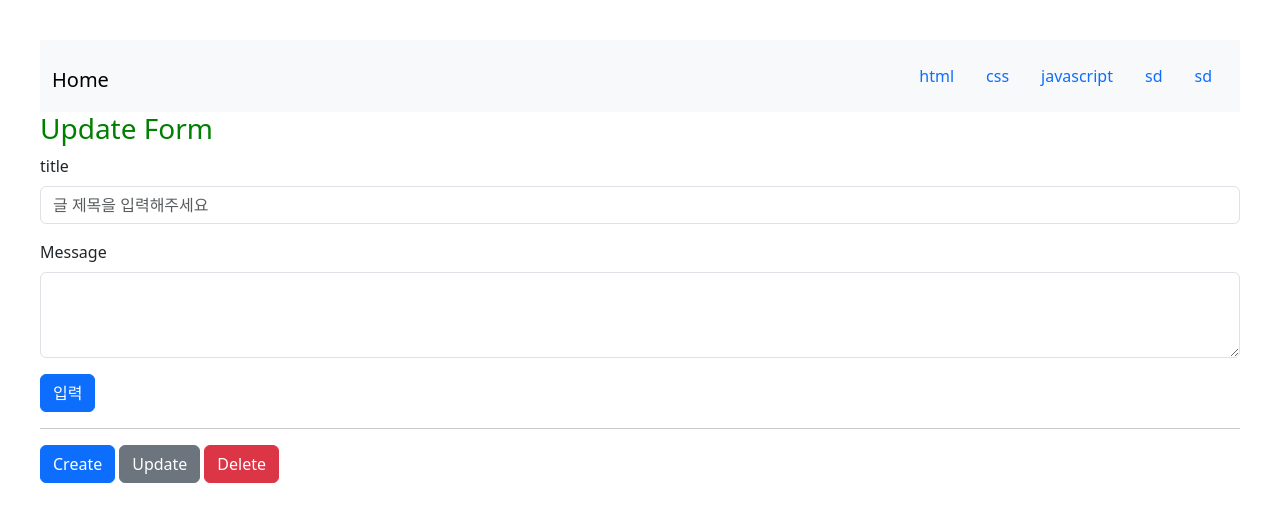
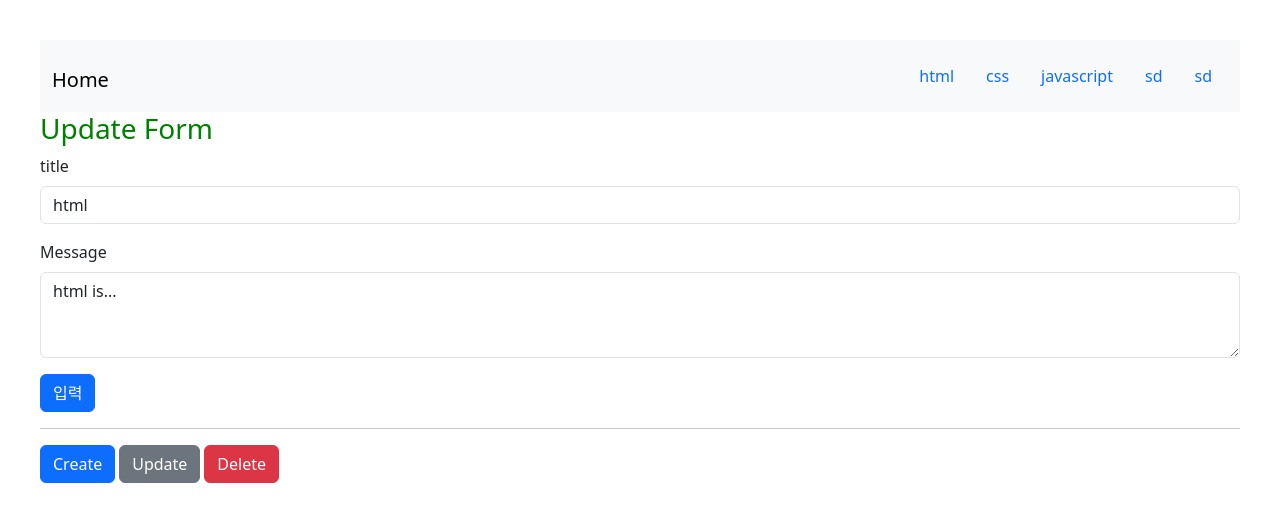
Before and after one commit to codus69/ESTFE13-nextjs-app, a Next.js app: page /read/1 in a window 1280 px wide. Shown: the top 522 px of the page. Built offline with nearby package versions, Linux system fonts and the light colour scheme; data requests are answered from the project's data file.

Commit message:
feat: Enhance Update component: fetch existing topic data and handle form submission

```diff
--- a/src/app/read/[id]/page.js
+++ b/src/app/read/[id]/page.js
@@ -1,25 +1,77 @@
 'use client';
-import { useRouter } from 'next/navigation';
+import { useRouter, useParams } from 'next/navigation';
+import { useState, useEffect } from 'react';
 
 export default function Update() {
   console.log('Update Page 작동');
   const router = useRouter();
+  const [title, setTitle] = useState('');
+  const [message, setMessage] = useState('');
+  const { id } = useParams();
+
+  useEffect(() => {
+    fetch(`http://localhost:9999/topics/${id}`)
+      .then((res) => res.json())
+      .then((result) => {
+        setTitle(result.title);
+        setMessage(result.message);
+      });
+  }, [id]);
 
   return (
     <>
       <h3 style={styles.title}>Update Form</h3>
-      <form action="">
+      <form
+        action=""
+        onSubmit={(e) => {
+          e.preventDefault();
+          const options = {
+            method: 'PATCH',
+            headers: {
+              'Content-Type': 'application/json',
+            },
+            body: JSON.stringify({
+              title,
+              message,
+            }),
+          };
+          fetch(`http://localhost:9999/topics/${id}`, options)
+            .then((res) => res.json())
+            .then((result) => {
+              router.push(`/read/${result.id}`);
+            });
+        }}
+      >
         <div className="mb-3">
           <label htmlFor="title" className="form-label">
             title
           </label>
-          <input type="text" className="form-control" id="title" name="title" placeholder="글 제목을 입력해주세요" />
+          <input
+            type="text"
+            className="form-control"
+            id="title"
+            name="title"
+            value={title}
+            onChange={(e) => {
+              setTitle(e.target.value);
+            }}
+            placeholder="글 제목을 입력해주세요"
+          />
         </div>
         <div className="mb-3">
           <label htmlFor="message" className="form-label">
             Message
           </label>
-          <textarea name="message" className="form-control" id="message" rows="3"></textarea>
+          <textarea
+            name="message"
+            value={message}
+            onChange={(e) => {
+              setMessage(e.target.value);
+            }}
+            className="form-control"
+            id="message"
+            rows="3"
+          ></textarea>
         </div>
         <button type="submit" className="btn btn-primary">
           입력
```
